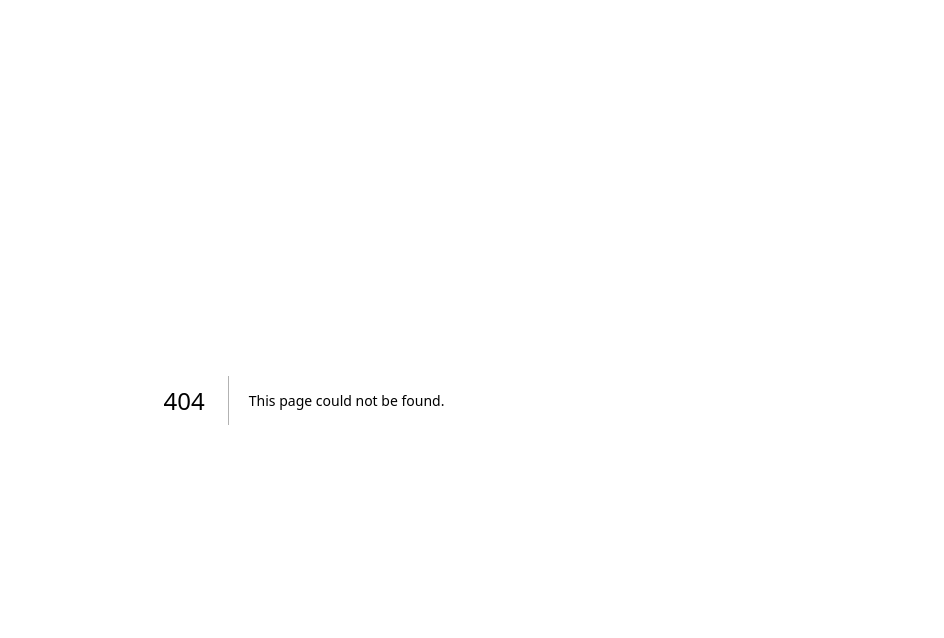
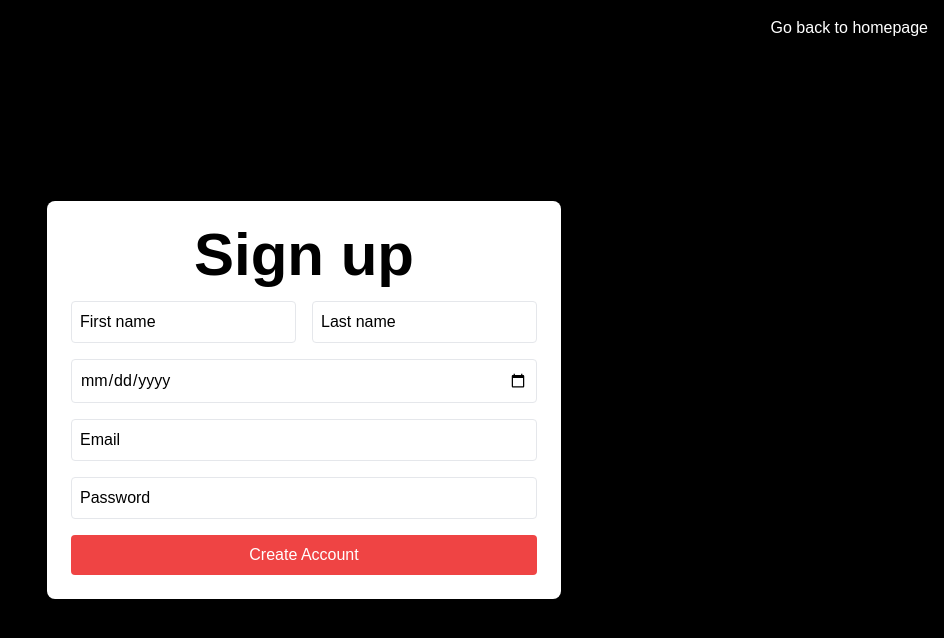
Before and after one commit to Albertadi/carcommerce, a Next.js app: page /pages/admin/crudsaccount in a window 1280 px wide. Before the commit this address had no page. Shown: the top 638 px of the page, without its empty margins (336-1280 px from the left). Built offline with nearby package versions, Linux system fonts and the light colour scheme.

Commit message:
resolved conflicts

```diff
--- a/package.json
+++ b/package.json
@@ -15,9 +15,10 @@
     "react-dom": "^18"
   },
   "devDependencies": {
+    "autoprefixer": "^10.4.20",
     "eslint": "^8",
     "eslint-config-next": "14.2.15",
-    "postcss": "^8",
-    "tailwindcss": "^3.4.1"
+    "postcss": "^8.4.47",
+    "tailwindcss": "^3.4.14"
   }
 }
--- /dev/null
+++ b/postcss.config.js
@@ -0,0 +1,6 @@
+module.exports = {
+  plugins: {
+    tailwindcss: {},
+    autoprefixer: {},
+  },
+}
--- /dev/null
+++ b/src/app/pages/admin/crudsaccount/page.js
@@ -0,0 +1,92 @@
+"use client";  // Add this to use client-side features like useState
+
+
+import { useState } from 'react';
+import Link from 'next/link';
+
+export default function AdminPage() {
+
+  const App = () => {
+    const [firstname, setFirstName] = useState('');
+    const [lastname, setLastName] = useState('');
+    const [dob, setDob] = useState('');
+    const [email, setEmail] = useState('');
+    const [password, setPassword] = useState('');
+
+    const handleLogin = (e) => {
+      e.preventDefault();
+
+      // handle login logic here, example API call
+      console.log('Email:', email);
+      console.log('Password:', password);
+    };
+
+    return (
+      <div className="flex justify-center items-center h-screen bg-black relative">
+        <div className="bg-white p-6 rounded-lg shadow-lg">
+
+            <h1 className="text-6xl text-black font-bold mb-4 text-center">Sign up</h1>
+
+            <form onSubmit={handleLogin}>
+
+              <div className="grid grid-cols-1 md:grid-cols-2 gap-4">
+
+                <input
+                type="text"
+                placeholder="First name"
+                value={firstname}
+                onChange={(e) => setFirstName(e.target.value)}
+                className="border p-2 rounded placeholder-black text-black bg-white focus:bg-white focus:text-black"
+                required
+                />
+
+                <input
+                type="text"
+                placeholder="Last name"
+                value={lastname}
+                onChange={(e) => setLastName(e.target.value)}
+                className="border p-2 rounded placeholder-black text-black bg-white focus:bg-white focus:text-black"
+                required
+                />
+
+                <input
+                type="date"
+                placeholder="Date of Birth"
+                value={dob}
+                onChange={(e) => setDob(e.target.value)}
+                className="border p-2 rounded md:col-span-2 placeholder-black text-black bg-white focus:bg-white focus:text-black"
+                required
+                />
+
+                <input
+                  type="email"
+                  placeholder="Email"
+                  value={email}
+                  onChange={(e) => setEmail(e.target.value)}
+                  className="border p-2 rounded md:col-span-2 placeholder-black text-black bg-white focus:bg-white focus:text-black"
+                  required
+                />
+
+                <input
+                  type="password"
+                  placeholder="Password"
+                  value={password}
+                  onChange={(e) => setPassword(e.target.value)}
+                  className="border p-2 rounded md:col-span-2 placeholder-black text-black bg-white focus:bg-white focus:text-black"
+                  required
+                />
+
+                <button type="submit" className="bg-red-500 text-white  p-2 rounded hover:bg-red-700 md:col-span-2">Create Account</button>
+
+              </div>
+          </form>
+        </div>
+
+        <Link href="/" className="absolute top-4 right-4 text-white" >Go back to homepage</Link>
+
+      </div>
+    );
+  };
+
+  return <App />;
+}
--- a/src/app/pages/admin/page.js
+++ b/src/app/pages/admin/page.js
@@ -0,0 +1,11 @@
+import Link from 'next/link';
+
+export default function AdminPage() {
+    return (
+      <div>
+        <h1>Test page</h1>
+        <p>This routing works!</p>
+        <Link href="/">Go back to homepage</Link>
+      </div>
+    );
+  }
```
Also changed, not shown: 1 other file (tests, documents, lock files or other folders).
